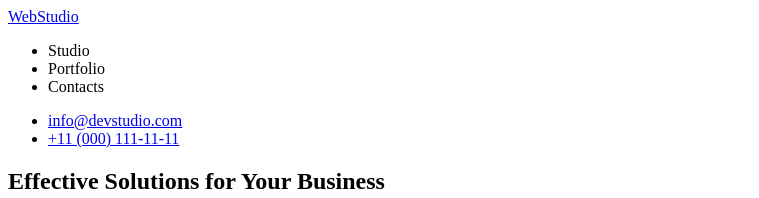
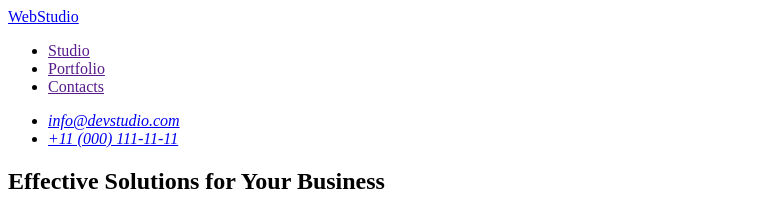
Before and after one commit to TSergiiM/goit-markup-hw-01, a plain HTML site: page index.html in a window 1280 px wide. Shown: the top 198 px of the page, without its empty margins (0-759 px from the left). Drawn offline with Linux system fonts and the light colour scheme.

Commit message:
fixed-issues-two

```diff
--- a/index.html
+++ b/index.html
@@ -11,15 +11,17 @@
       <nav>
         <a href="./index.html">WebStudio</a>
         <ul>
-          <li>Studio</li>
-          <li>Portfolio</li>
-          <li>Contacts</li>
+          <li><a href="">Studio</a></li>
+          <li><a href="">Portfolio</a></li>
+          <li><a href="">Contacts</a></li>
         </ul>
       </nav>
-      <ul>
-        <li><a href="mailto:info@devstudio.com">info@devstudio.com</a></li>
-        <li><a href="tel:+11(000)111-11-11">+11 (000) 111-11-11</a></li>
-      </ul>
+      <address>
+        <ul>
+          <li><a href="mailto:info@devstudio.com">info@devstudio.com</a></li>
+          <li><a href="tel:+11(000)111-11-11">+11 (000) 111-11-11</a></li>
+        </ul>
+      </address>
     </header>
     <!-- main -->
     <main>
```
